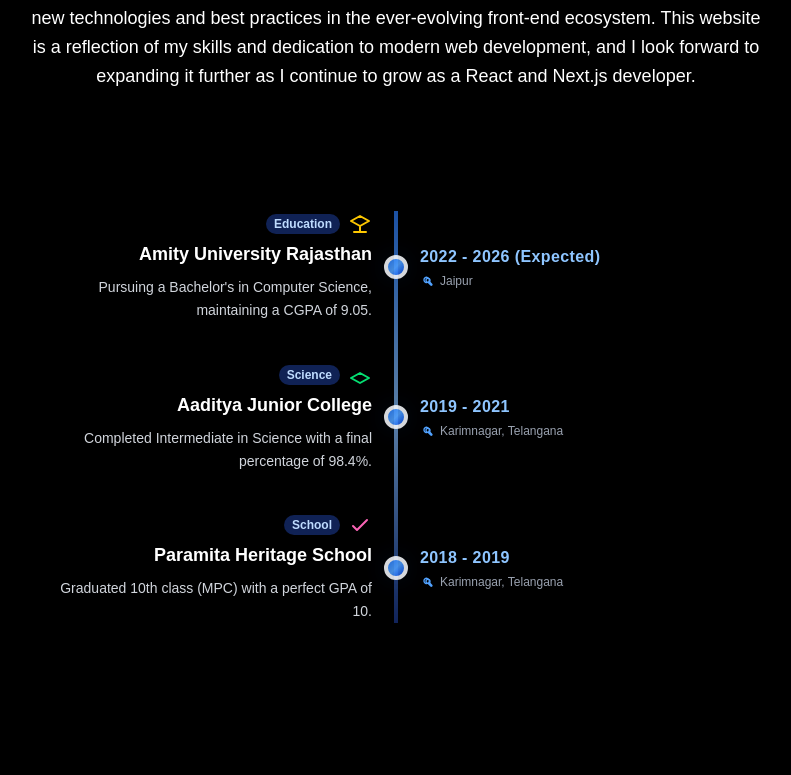
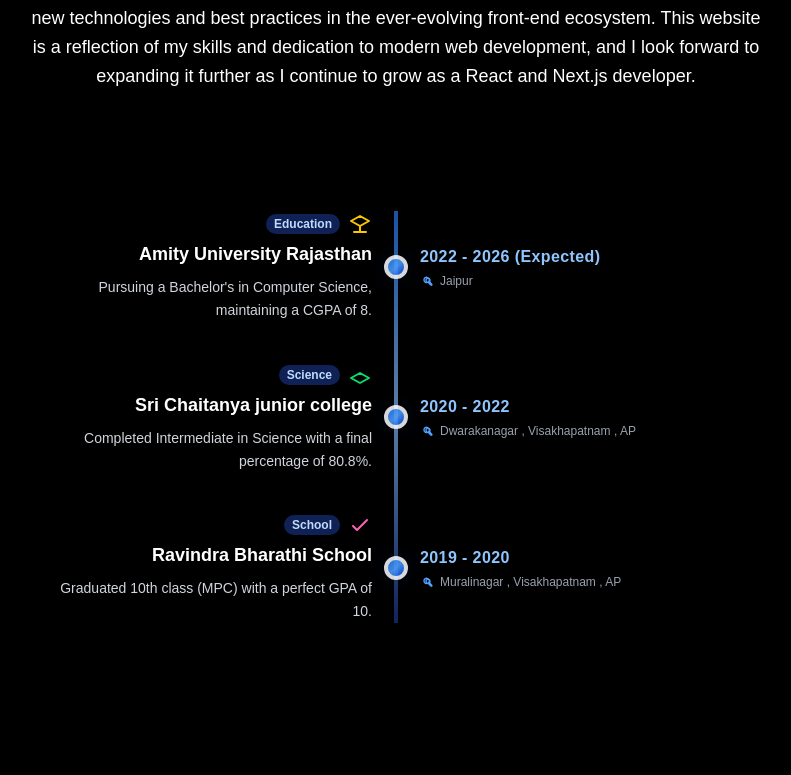
Before and after one commit to vamsiram10/vamp, a Next.js app: page /aboutme in a window 1280 px wide. Shown: the part 461-1236 px from the top of the page, without its empty margins (244-1035 px from the left). Built offline with nearby package versions, Linux system fonts and the light colour scheme.

Commit message:
added prtojects

```diff
--- a/src/components/section/aboutsection/AboutMe.jsx
+++ b/src/components/section/aboutsection/AboutMe.jsx
@@ -159,7 +159,7 @@
                     {
                       title: "Amity University Rajasthan",
                       description:
-                        "Pursuing a Bachelor's in Computer Science, maintaining a CGPA of 9.05.",
+                        "Pursuing a Bachelor's in Computer Science, maintaining a CGPA of 8.",
                       date: "2022 - 2026 (Expected)",
                       location: "Jaipur",
                       icon: (
@@ -180,11 +180,11 @@
                       badge: "Education",
                     },
                     {
-                      title: "Aaditya Junior College",
+                      title: "Sri Chaitanya junior college",
                       description:
-                        "Completed Intermediate in Science with a final percentage of 98.4%.",
-                      date: "2019 - 2021",
-                      location: "Karimnagar, Telangana",
+                        "Completed Intermediate in Science with a final percentage of 80.8%.",
+                      date: "2020 - 2022",
+                      location: "Dwarakanagar , Visakhapatnam , AP ",
                       icon: (
                         <svg
                           className="w-6 h-6 text-green-400"
@@ -203,11 +203,11 @@
                       badge: "Science",
                     },
                     {
-                      title: "Paramita Heritage School",
+                      title: "Ravindra Bharathi School",
                       description:
                         "Graduated 10th class (MPC) with a perfect GPA of 10.",
-                      date: "2018 - 2019",
-                      location: "Karimnagar, Telangana",
+                      date: "2019 - 2020",
+                      location: "Muralinagar , Visakhapatnam , AP ",
                       icon: (
                         <svg
                           className="w-6 h-6 text-pink-400"
@@ -645,7 +645,7 @@
             <div className="flex flex-wrap justify-center gap-8">
               {/* GitHub */}
               <a
-                href="https://github.com/"
+                href="https://github.com/vamsiram10"
                 target="_blank"
                 rel="noopener noreferrer"
                 className="flex flex-col items-center transition-transform duration-200 group hover:scale-110"
@@ -664,7 +664,7 @@
               </a>
               {/* LinkedIn */}
               <a
-                href="https://www.linkedin.com/"
+                href="https://www.linkedin.com/in/ramavamsi-16v"
                 target="_blank"
                 rel="noopener noreferrer"
                 className="flex flex-col items-center transition-transform duration-200 group hover:scale-110"
```
